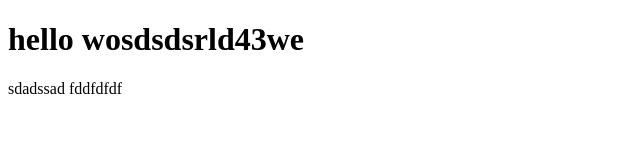
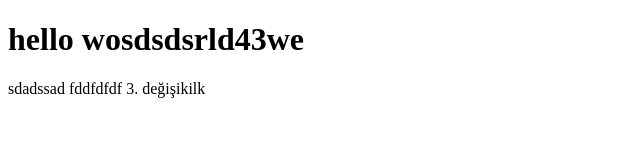
Before and after one commit to OsmanBahadirYlmz/JScript, a plain HTML site: page index.html in a window 1280 px wide. Shown: the whole page, without its empty margins (0-640 px from the left). Drawn offline with Linux system fonts and the light colour scheme.

Commit message:
3. değişiklik

```diff
--- a/index.html
+++ b/index.html
@@ -10,5 +10,6 @@
    <h1>hello wosdsdsrld43we</h1>
    sdadssad
    fddfdfdf
+   3. değişikilk
 </body>
 </html>
```
